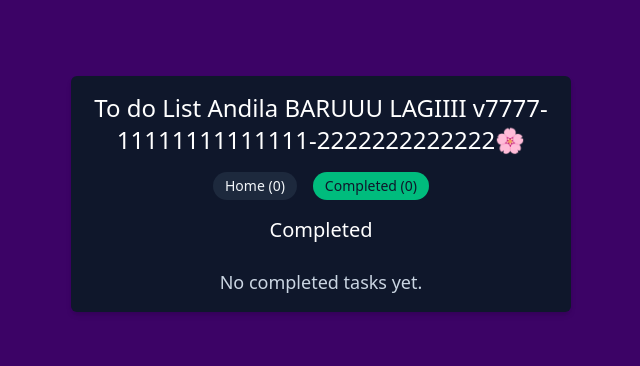
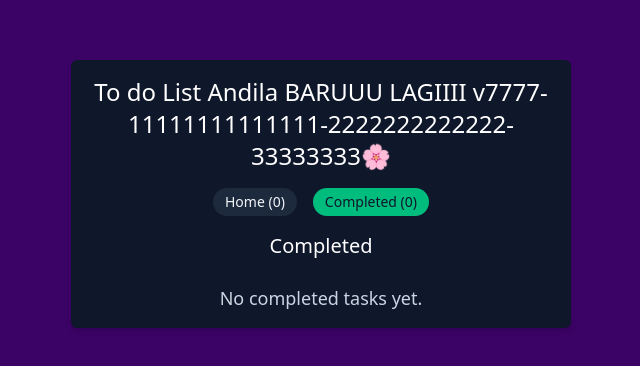
Before and after one commit to andilamask/todolist-react-typescript, a React (Vite) app: page /completed in a window 1280 px wide. Shown: the part 206-572 px from the top of the page, without its empty margins (319-959 px from the left). Built offline with nearby package versions, Linux system fonts and the light colour scheme.

Commit message:
andilayeeay

```diff
--- a/src/App.tsx
+++ b/src/App.tsx
@@ -14,7 +14,7 @@ export default function App() {
     <div className="bg-purple-950 min-h-screen flex justify-center items-center">
       <div className="max-w-[500px] w-[90%] bg-slate-900 p-4 rounded-md shadow-md">
         <h1 className="text-center text-white text-2xl mb-4">
-          To do List Andila BARUUU LAGIIII v7777-11111111111111-2222222222222🌸
+          To do List Andila BARUUU LAGIIII v7777-11111111111111-2222222222222-33333333🌸
         </h1>
 
         {/* Navbar */}
```
